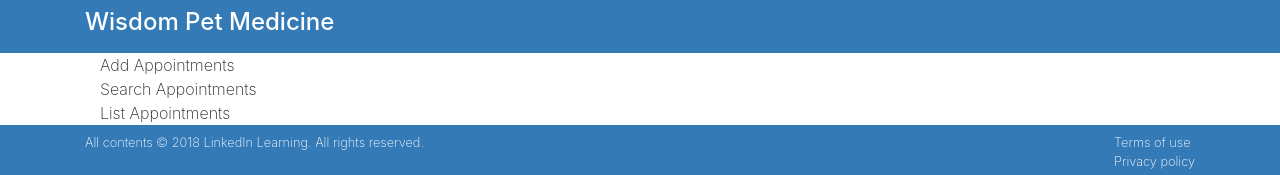
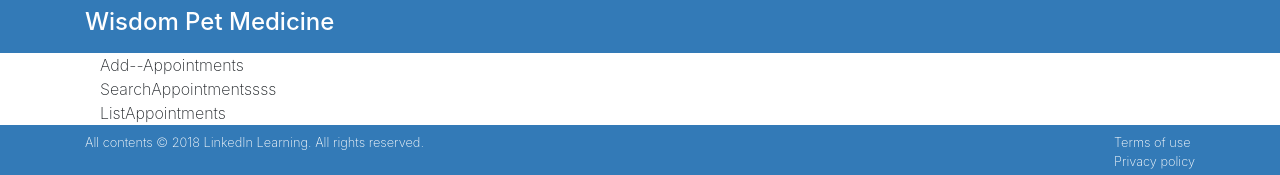
Before and after one commit to johnmorrisQADeveloper/004_react_interface, a React (Create React App) app: page / in a window 1280 px wide. Shown: the top 175 px of the page. Built offline with nearby package versions, Linux system fonts and the light colour scheme.

Commit message:
create components and add to app

```diff
--- /dev/null
+++ b/src/components/AddAppointments.js
@@ -0,0 +1,11 @@
+import React, { Component } from 'react'
+
+export default class AddAppointments extends Component {
+  render() {
+    return (
+      <div>
+        Add--Appointments
+      </div>
+    )
+  }
+}
--- a/src/components/App.js
+++ b/src/components/App.js
@@ -1,5 +1,8 @@
 import React from 'react';
 import '../css/App.css';
+import AddAppointments from './AddAppointments';
+import SearchAppointments from './SearchAppointments';
+import ListAppointments from './ListAppointments';
 
 function App() {
   return (
@@ -8,9 +11,9 @@ function App() {
         <div className="row">
           <div className="col-md-12 bg-white">
             <div className="container">
-              <div>Add Appointments</div>
-              <div>Search Appointments</div>
-              <div>List Appointments</div>
+              <div><AddAppointments /></div>
+              <div><SearchAppointments/></div>
+              <div><ListAppointments/></div>
             </div>
           </div>
         </div>
--- /dev/null
+++ b/src/components/ListAppointments.js
@@ -0,0 +1,11 @@
+import React, { Component } from 'react'
+
+export default class ListAppointments extends Component {
+  render() {
+    return (
+      <div>
+        ListAppointments
+      </div>
+    )
+  }
+}
--- /dev/null
+++ b/src/components/SearchAppointments.js
@@ -0,0 +1,11 @@
+import React, { Component } from 'react'
+
+export default class SearchAppointments extends Component {
+  render() {
+    return (
+      <div>
+        SearchAppointmentssss
+      </div>
+    )
+  }
+}
```
